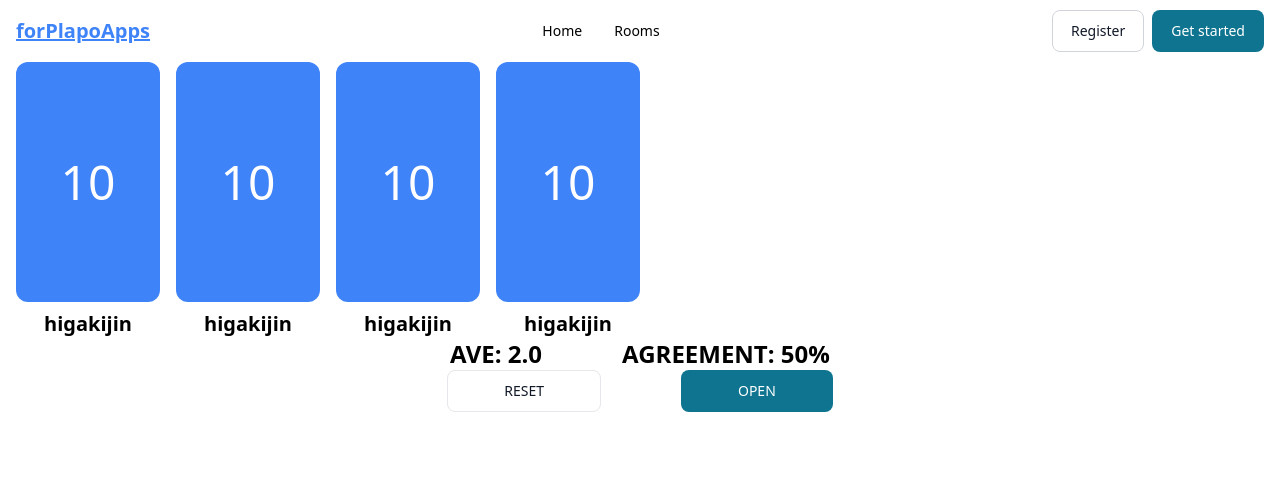
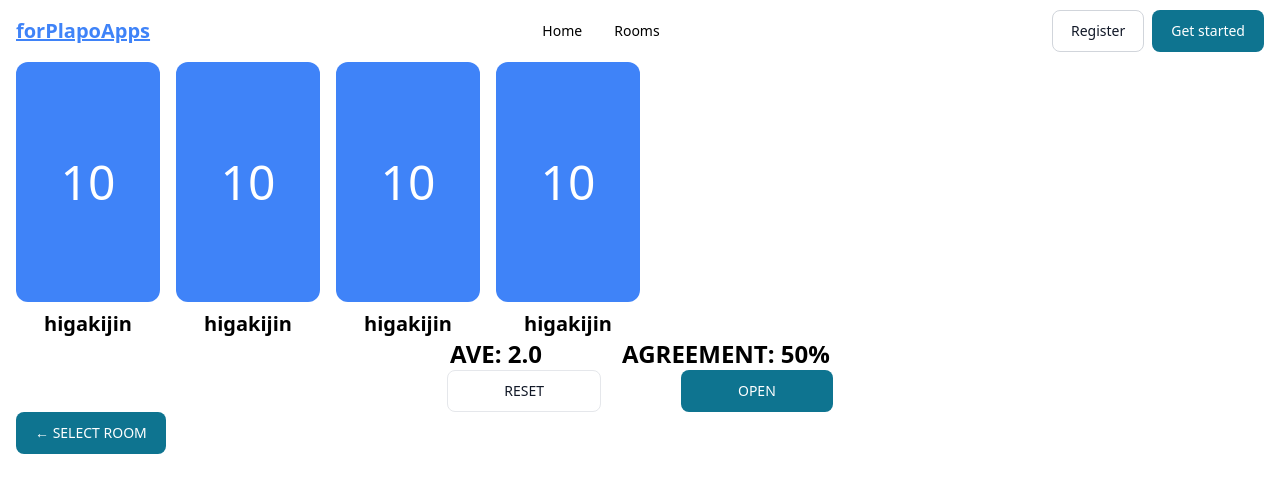
Before and after one commit to forPlapoApps/old-client-next, a Next.js app: page /rooms/1/plapo in a window 1280 px wide. Shown: the top 492 px of the page. Built offline with nearby package versions, Linux system fonts and the light colour scheme.

Commit message:
feat: create BackToRoomsButton #25

```diff
--- /dev/null
+++ b/src/core/components/BackToRoomsButton.tsx
@@ -0,0 +1,14 @@
+import { Button } from "flowbite-react";
+import { useRouter } from "next/router";
+
+const BackToRoomsButton = () => {
+  const router = useRouter();
+
+  return (
+    <div>
+      <Button onClick={() => router.push("/rooms")}>← SELECT ROOM</Button>
+    </div>
+  );
+};
+
+export default BackToRoomsButton;
--- a/src/pages/rooms/[roomId]/plapo.tsx
+++ b/src/pages/rooms/[roomId]/plapo.tsx
@@ -1,3 +1,4 @@
+import BackToRoomsButton from "@/core/components/BackToRoomsButton";
 import Layout from "@/core/layouts/Layout";
 import PlapoArena from "@/plapos/components/PlapoArena";
 import PlapoCalcurationResults from "@/plapos/components/PlapoCalcurationResults";
@@ -11,6 +12,7 @@ const PlapoPage: NextPage = () => {
         <PlapoArena />
         <PlapoCalcurationResults />
         <PlapoEventbuttons />
+        <BackToRoomsButton />
       </div>
     </Layout>
   )
```
